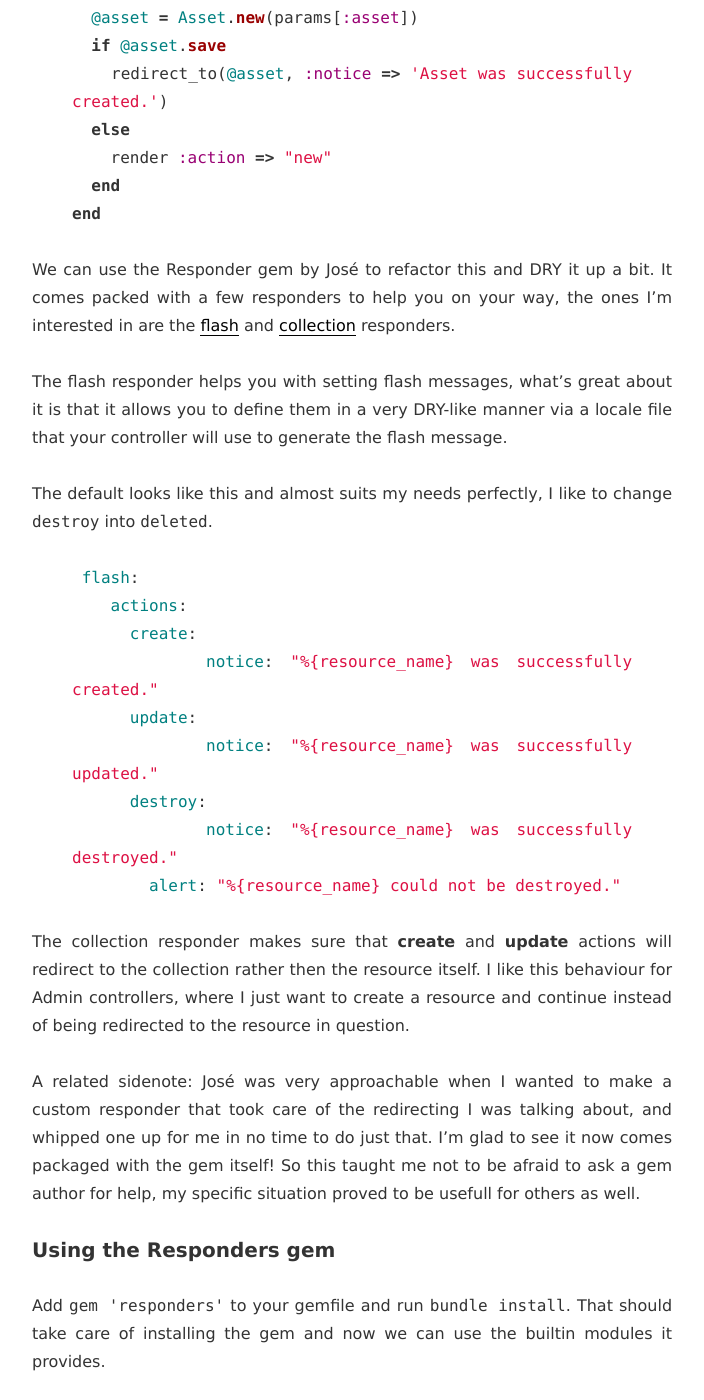
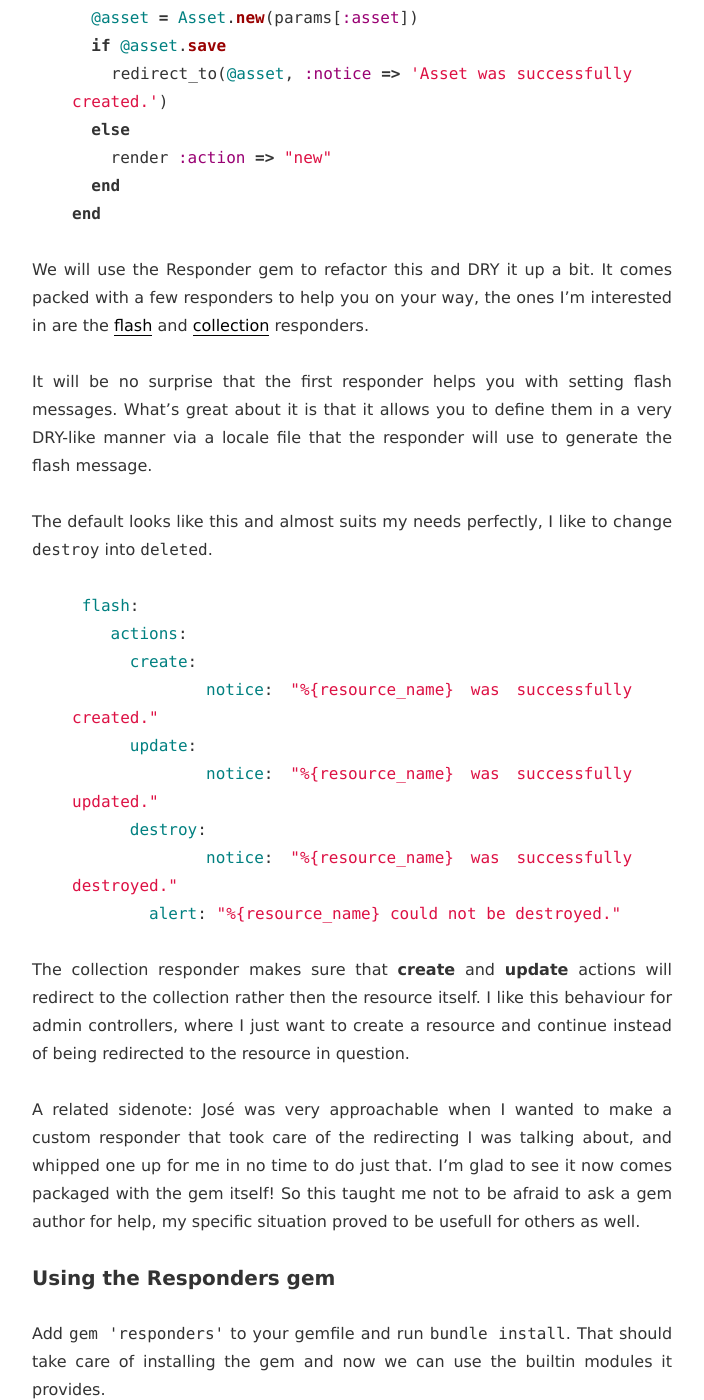
Before and after one commit to bittersweet/ikbenbitterzoet.com, a Jekyll site: the page built from _posts/2010-09-25-using-responders-to-clean-up-your-controllers.markdown, in a window 1280 px wide and 1400 px high, scrolled down 384 px. Shown: the whole window, without its empty margins (288-992 px from the left). Built offline with Jekyll 4.4.1, drawn with Linux system fonts in a browser that asks for light colours; some of the changed text lies outside the part shown.

Commit message:
Minor revisions to the responders article.

```diff
--- a/_posts/2010-09-25-using-responders-to-clean-up-your-controllers.markdown
+++ b/_posts/2010-09-25-using-responders-to-clean-up-your-controllers.markdown
@@ -6,7 +6,7 @@ title: Using responders to clean up your controllers
 Rails 3 ships with a feature called [Responders][], you might be already using
 it to render different formats in your controllers. In this article I'll be
 talking about the [Responders gem][] by José Valim that spawned this feature.
-It really allows you to dry up your controllers and remove boilerplate code.
+It really allows you to DRY up your controllers and remove boilerplate code.
 
 [Responders]: http://railsapi.com/doc/rails-v3.0.0/classes/ActionController/Responder.html
 [Responders gem]: http://github.com/plataformatec/responders
@@ -24,16 +24,17 @@ def create
 end
 {% endhighlight %}
 
-We can use the Responder gem by José to refactor this and DRY it up a bit. It
-comes packed with a few responders to help you on your way, the ones I'm
-interested in are the [flash][] and [collection][] responders.
+We will use the Responder gem to refactor this and DRY it up a bit. It comes
+packed with a few responders to help you on your way, the ones I'm interested
+in are the [flash][] and [collection][] responders.
 
 [flash]: http://github.com/plataformatec/responders/blob/master/lib/responders/flash_responder.rb
 [collection]: http://github.com/plataformatec/responders/blob/master/lib/responders/collection_responder.rb
 
-The flash responder helps you with setting flash messages, what's great about
-it is that it allows you to define them in a very DRY-like manner via a locale
-file that your controller will use to generate the flash message.
+It will be no surprise that the first responder helps you with setting flash
+messages. What's great about it is that it allows you to define them in a very
+DRY-like manner via a locale file that the responder will use to generate the
+flash message.
 
 The default looks like this and almost suits my needs perfectly, I like to
 change `destroy` into `deleted`.
@@ -50,9 +51,9 @@ change `destroy` into `deleted`.
         alert: "%{resource_name} could not be destroyed."
 {% endhighlight %}
 
-The collection responder makes sure that __create__ and __update__ actions
-will redirect to the collection rather then the resource itself. I like this
-behaviour for Admin controllers, where I just want to create a resource and
+The collection responder makes sure that __create__ and __update__ actions will
+redirect to the collection rather then the resource itself. I like this
+behaviour for admin controllers, where I just want to create a resource and
 continue instead of being redirected to the resource in question.
 
 A related sidenote: José was very approachable when I wanted to make a custom
```
